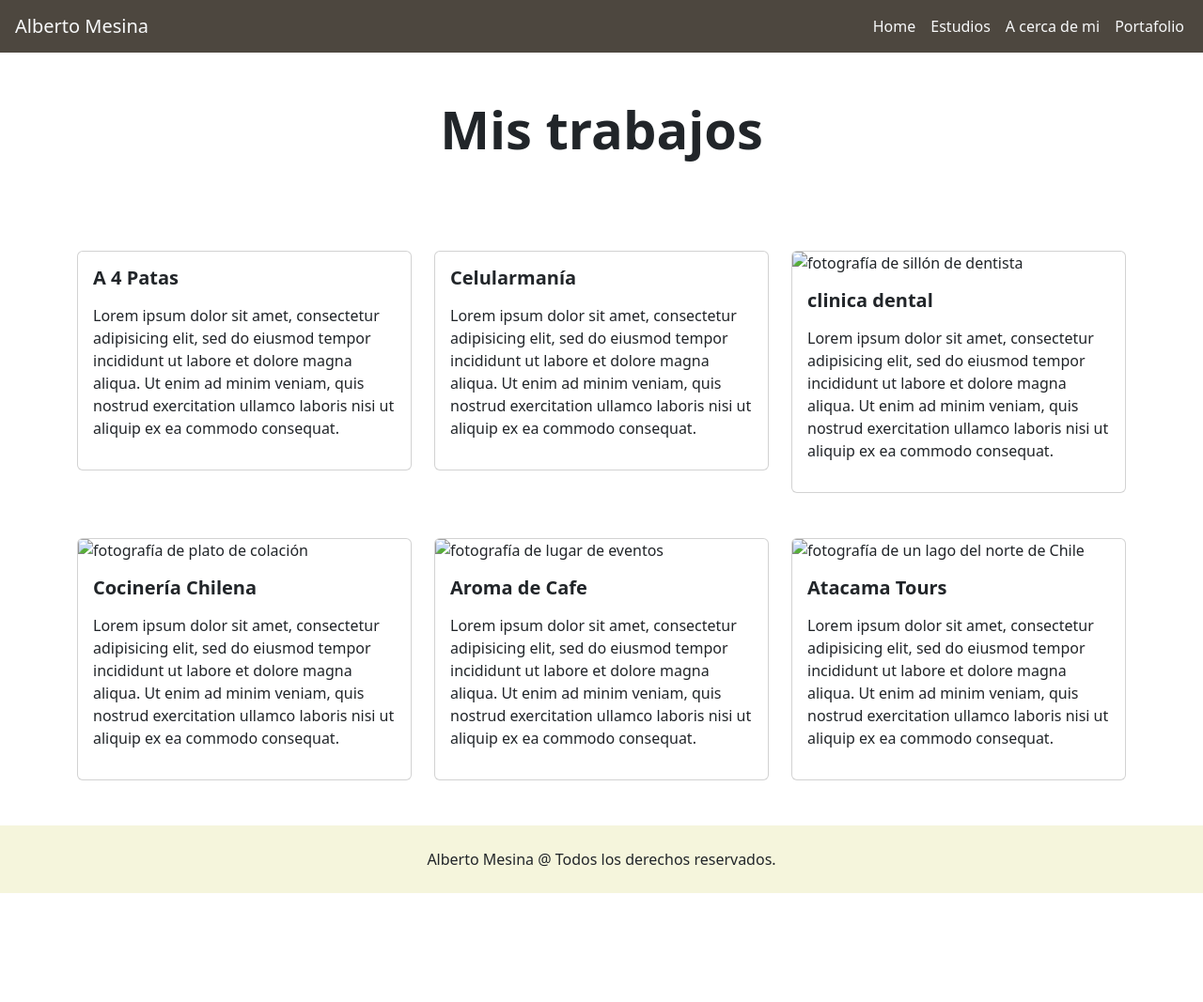
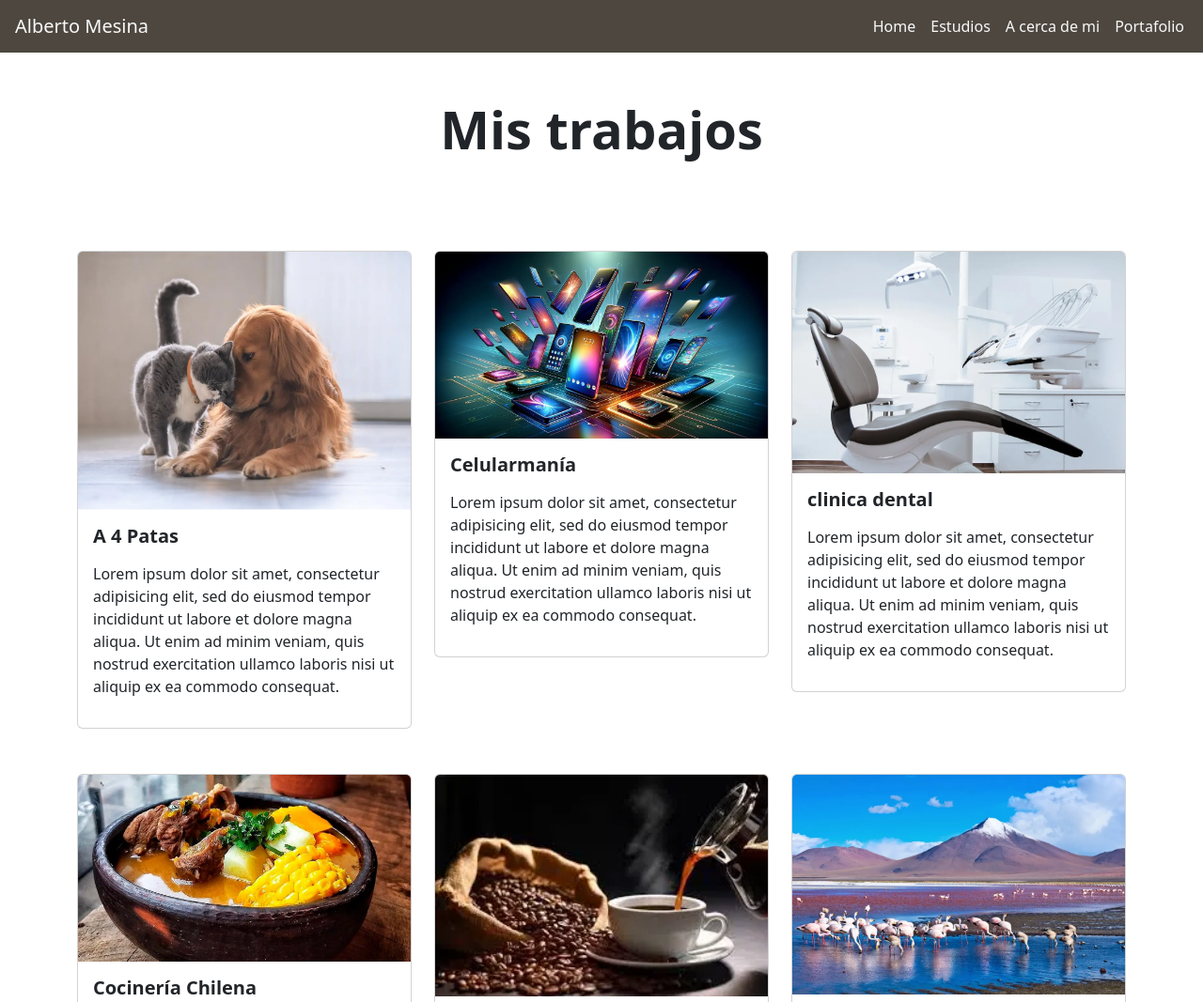
Before and after one commit to AlbertoMesinaCelsi/AlbertoMesinaCelsi.github.io, a plain HTML site: page portafolio.html in a window 1280 px wide. Shown: the top 1067 px of the page at 94% size. Before the commit the page ends 951 px from the top, so only its background shows below. Drawn offline with nearby package versions, Linux system fonts and the light colour scheme.

Commit message:
cambio nombre fotografias

```diff
--- a/assets/css/style.css
+++ b/assets/css/style.css
@@ -4,7 +4,7 @@ body {
 }
 
 #Hero-Section {
-    background-image: url("../img/premium_photo-1683309565422-77818a287060.avif");
+    background-image: url("../img//fondo1.webp");
     background-repeat: no-repeat;
     background-size: cover;
     background-position: right;
--- a/portafolio.html
+++ b/portafolio.html
@@ -48,7 +48,7 @@
                         <!--card 1-->
                         <div class="card mt-5">
 
-                            <img src="./assets/img/mascotas.jpg" class="card-img-top" alt="">
+                            <img src="./assets/img/mascotas.webp" class="card-img-top" alt="foto mascotas">
                             <div class="card-body">
                                 <h5 class="card-title fw-bold">A 4 Patas</h5>
                                 <p class="my-3">
@@ -64,7 +64,7 @@
                     <article class="col-12 col-md-6 col-lg-4">
                         <!--card 2-->
                         <div class="card mt-5">
-                            <img src="./assets/img/celulares.jpg" class="card-img-top" alt="">
+                            <img src="./assets/img/celulares.webp" class="card-img-top" alt="foto celulares">
                             <div class="card-body">
                                 <h5 class="card-title fw-bold">Celularmanía</h5>
                                 <p class="my-3">
@@ -80,7 +80,7 @@
                     <article class="col-12 col-md-6 col-lg-4">
                         <!--card 3-->
                         <div class="card mt-5">
-                            <img src="./assets/img/clinica dental.jpg" class="card-img-top" alt="fotografía de sillón de dentista">
+                            <img src="./assets/img/clinica dental.webp" class="card-img-top" alt="fotografía de sillón de dentista">
                             <div class="card-body">
                                 <h5 class="card-title fw-bold">clinica dental</h5>
                                 <p class="my-3">
@@ -96,7 +96,7 @@
                     <article class="col-12 col-md-6 col-lg-4 mb-5">
                         <!--card 4-->
                         <div class="card mt-5 ">
-                            <img src="./assets/img/cazuela.jpeg" class="card-img-top" alt="fotografía de plato de colación">
+                            <img src="./assets/img/cazuela.webp" class="card-img-top" alt="fotografía de plato de colación">
                             <div class="card-body">
                                 <h5 class="card-title fw-bold">Cocinería Chilena</h5>
                                 <p class="my-3">
@@ -112,7 +112,7 @@
                     <article class="col-12 col-md-6 col-lg-4 mb-5">
                         <!--card 5-->
                         <div class="card mt-5">
-                            <img src="./assets/img/cafeteria.jpeg" class="card-img-top" alt="fotografía de lugar de eventos">
+                            <img src="./assets/img/cafeteria.webp" class="card-img-top" alt="fotografía de lugar de eventos">
                             <div class="card-body">
                                 <h5 class="card-title fw-bold">Aroma de Cafe</h5>
                                 <p class="my-3">
@@ -128,7 +128,7 @@
                     <article class="col-12 col-md-6 col-lg-4 mb-5">
                         <!--card 6-->
                         <div class="card mt-5">
-                            <img src="./assets/img/atacama tours.jpg" class="card-img-top" alt="fotografía de un lago del norte de Chile">
+                            <img src="./assets/img/atacama tours.webp" class="card-img-top" alt="fotografía de un lago del norte de Chile">
                             <div class="card-body">
                                 <h5 class="card-title fw-bold">Atacama Tours</h5>
                                 <p class="my-3">
```
Also changed, not shown: index.html (+6 -6 lines).
